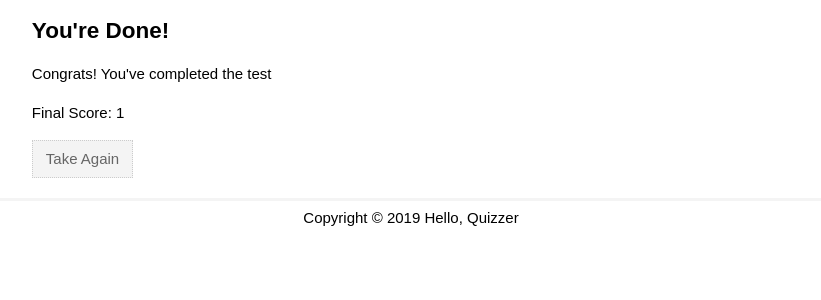
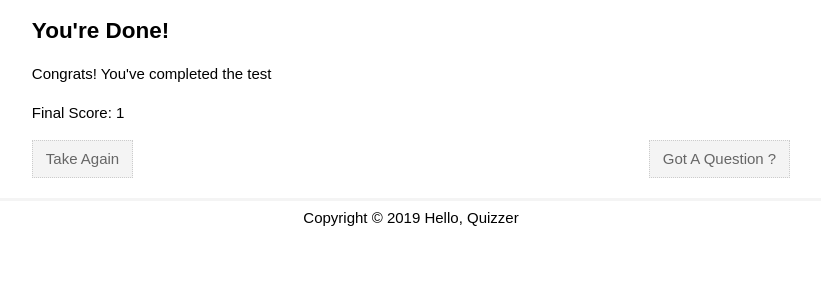
Before and after one commit to jishnupramod/quizzer-app, a PHP site: page /final.php in a window 1280 px wide. Shown: the part 75-375 px from the top of the page, without its empty margins (229-1050 px from the left). Run offline with PHP 8.4, Linux system fonts and the light colour scheme; the visitor is signed in with stand-in values (Sample User, id 1).

Commit message:
create link to add.php

```diff
--- a/final.php
+++ b/final.php
@@ -22,6 +22,7 @@
                     Final Score: <?php echo $_SESSION['score']; ?>
                 </p>
                 <a href="question.php?n=1" class="start">Take Again</a>
+                <a href="add.php" class="start" style="float: right">Got A Question ?</a>
             </div>
         </main>
         <footer>
```
